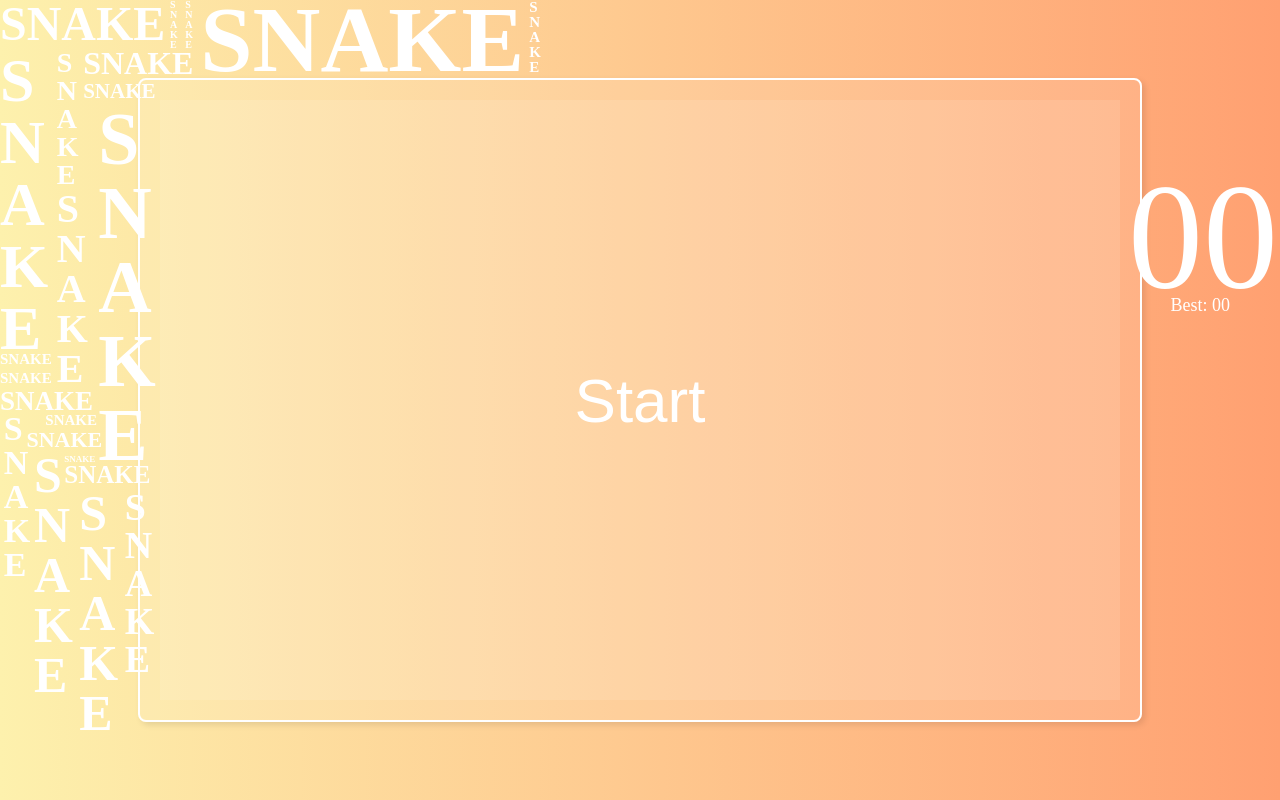
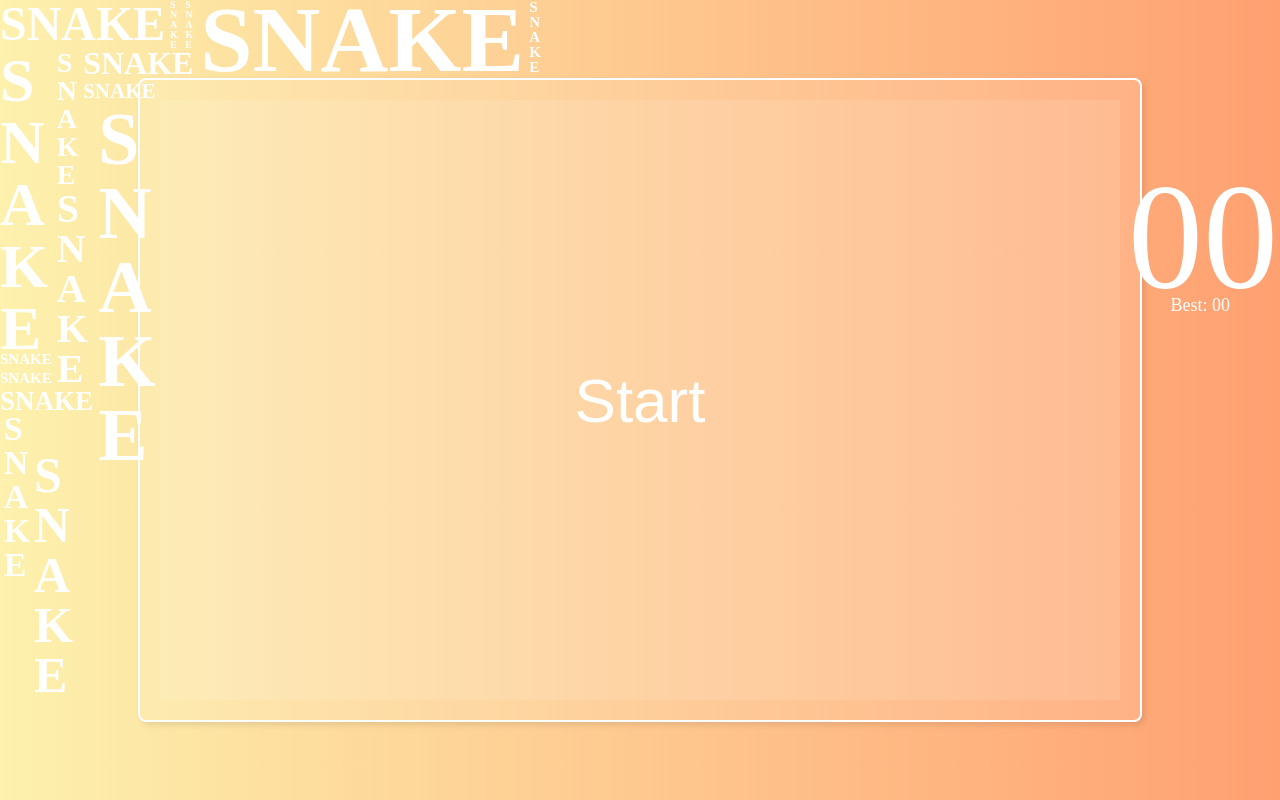
Before and after one commit to FinkTh/SNAKE---MADE-HOME, a plain HTML site: page index.html in a window 1280 px wide. Drawn offline with Linux system fonts and the light colour scheme.

Commit message:
Update index.html

```diff
--- a/index.html
+++ b/index.html
@@ -21,14 +21,8 @@
     <div id="title5">SNAKE</div>
     <div id="title6">SNAKE</div>
     <div id="title7">SNAKE</div>
-    <div id="title8">SNAKE</div>
-    <div id="title9">SNAKE</div>
     <div id="title-vertical8">S<br>N<br>A<br>K<br>E</div>
     <div id="title-vertical9">S<br>N<br>A<br>K<br>E</div>
-    <div id="title10">SNAKE</div>
-    <div id="title11">SNAKE</div>
-    <div id="title-vertical10">S<br>N<br>A<br>K<br>E</div>
-    <div id="title-vertical11">S<br>N<br>A<br>K<br>E</div>
     <div class="loading-box">
         <canvas id="gameCanvas" width="600" height="400"></canvas>
     </div>
```
